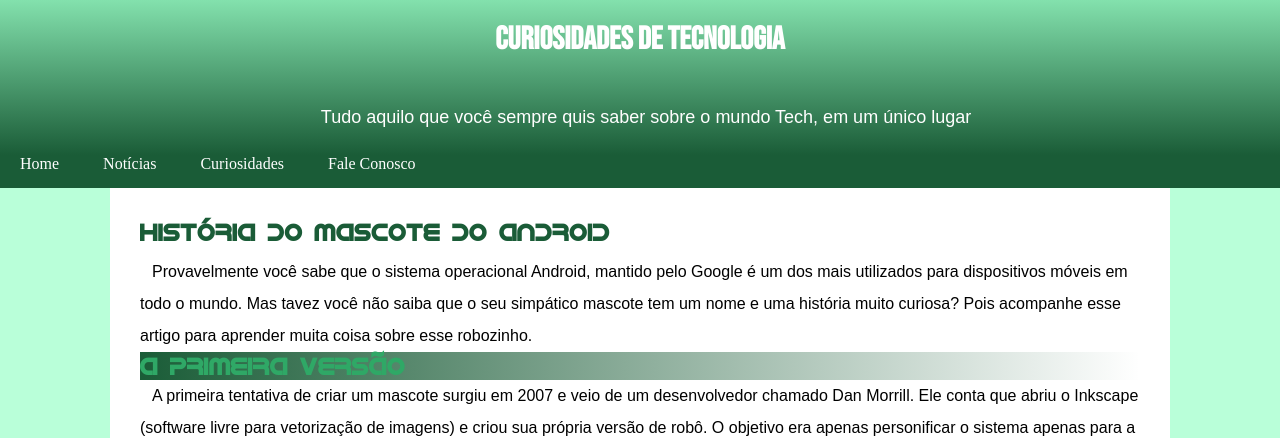
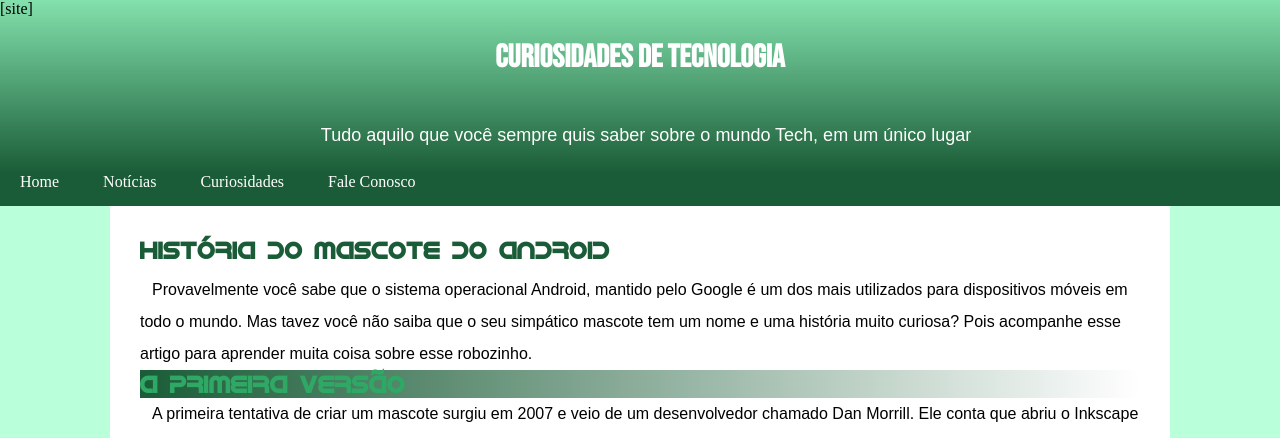
Before and after one commit to VitorPereiraNunes/Html-Css, a plain HTML site: page exercicios/desafio01/android.html in a window 1280 px wide. Shown: the top 438 px of the page. Drawn offline with Linux system fonts and the light colour scheme.

Commit message:
troca no codigo

```diff
--- a/exercicios/desafio01/android.html
+++ b/exercicios/desafio01/android.html
@@ -10,6 +10,7 @@
 <body>
 
     <header>
+        [site]
         <h1 id="tituloHeader">Curiosidades de Tecnologia</h1>
         <p>Tudo aquilo que você sempre quis saber sobre o mundo Tech, em um único lugar</p>
 
```
